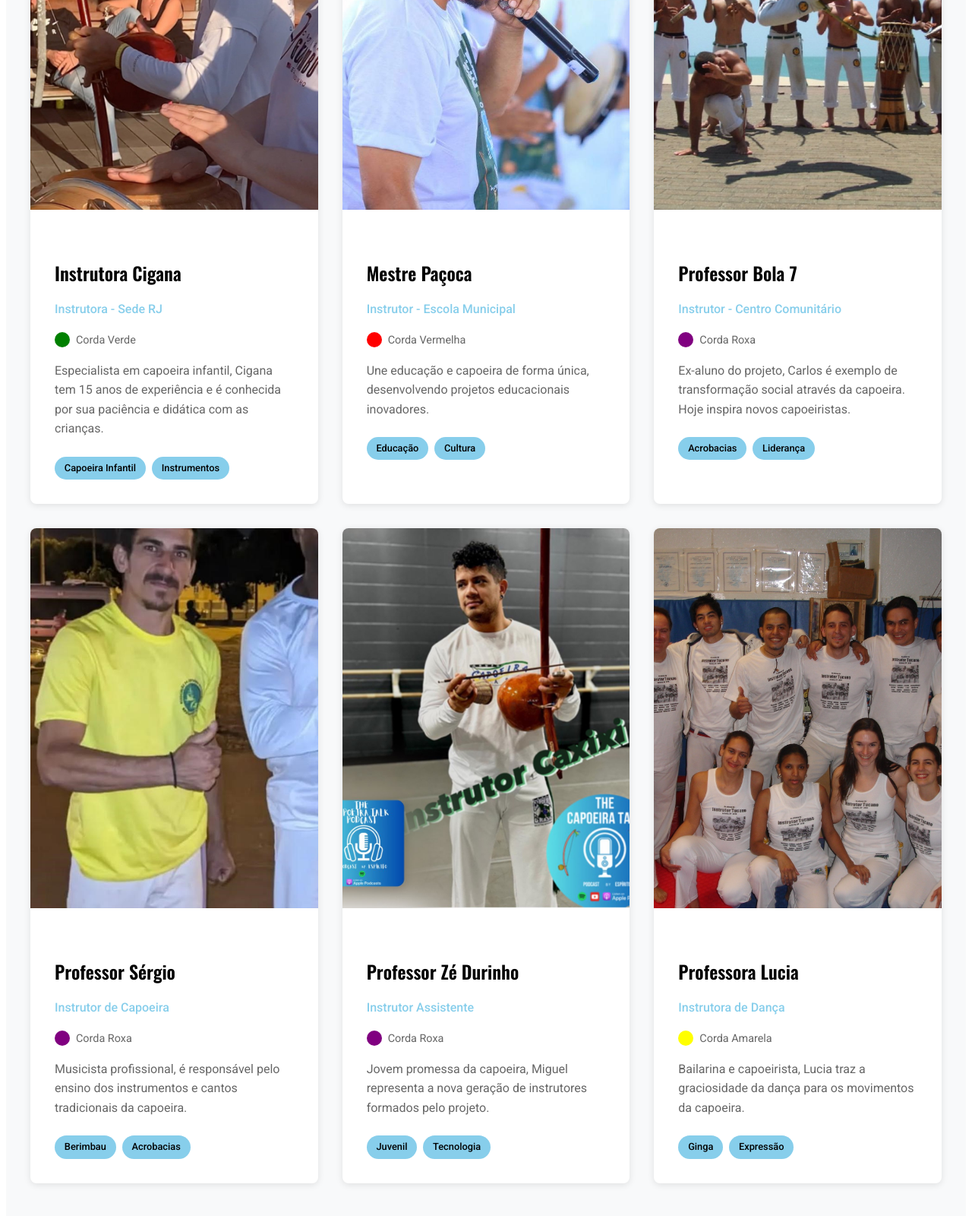
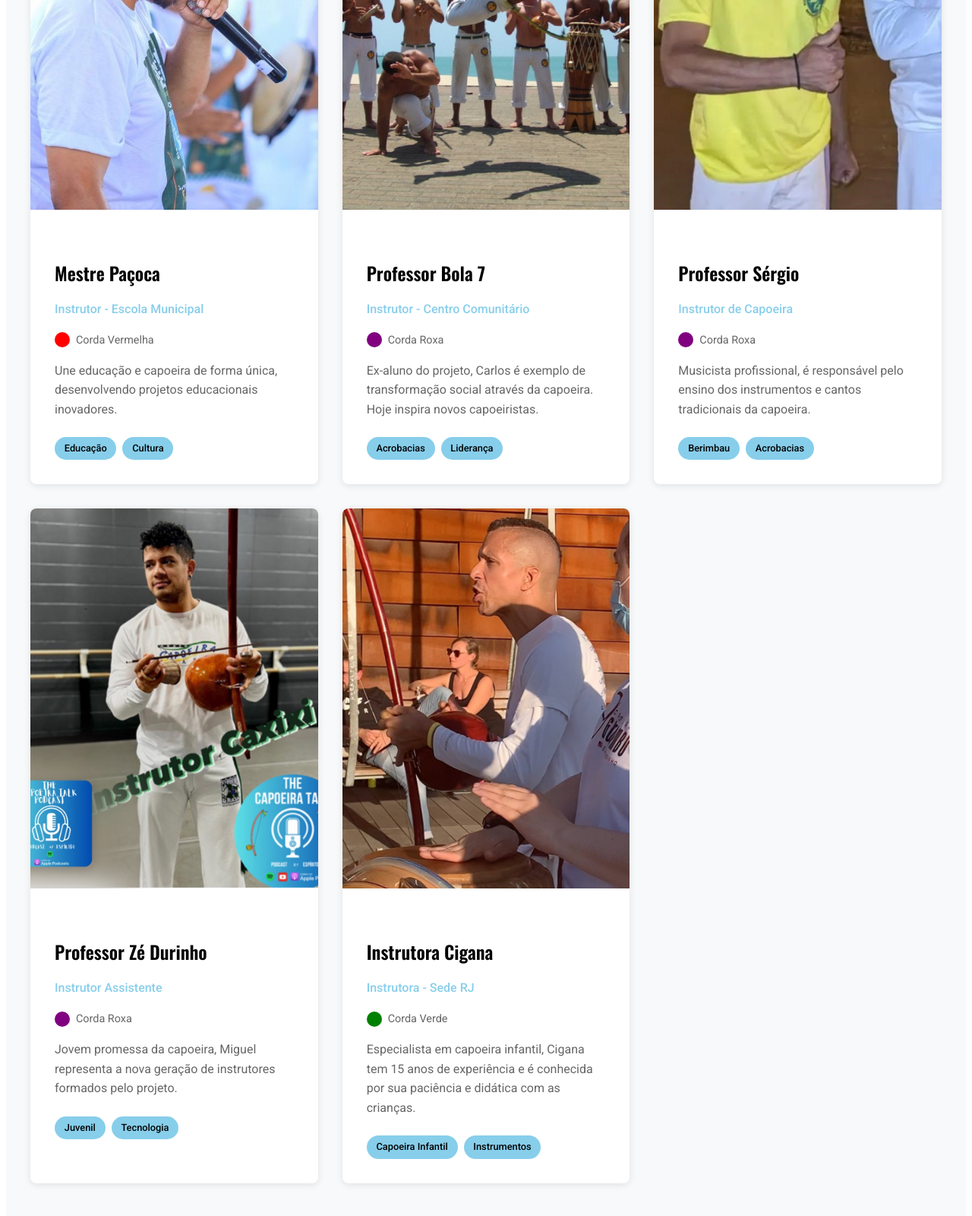
Before and after one commit to MiguelDrD/capoeira-site, a plain HTML site: page assets/HTML/instrutores.html in a window 1280 px wide. Shown: the part 1987-3587 px from the top of the page at 76% size. Drawn offline with nearby package versions, Linux system fonts and the light colour scheme.

Commit message:
Update instrutores.html

```diff
--- a/assets/HTML/instrutores.html
+++ b/assets/HTML/instrutores.html
@@ -70,7 +70,7 @@
                     <img src="/assets/img/fumaca.jpg" alt="Instrutora Deyva" class="instructor-img">
                     <div class="instructor-cord">
                         <span class="cord-label">Graduação:</span>
-                        <span class="cord-level">Instrutora</span>
+                        <span class="cord-level">Mestre</span>
                     </div>
                 </div>
 
@@ -89,7 +89,7 @@
                     <div class="instructor-achievements">
                         <h4>Principais Conquistas:</h4>
                         <ul>
-                            <li>25+ anos de experiência em capoeira</li>
+                            <li>32+ anos de experiência em capoeira</li>
                             <li>Mestre do Projeto Navio Negreiro</li>
                             <li>Especialista em Cultura Afro-Brasileira</li>
                             <li>Reconhecimento municipal pelos serviços prestados</li>
@@ -105,30 +105,7 @@
         <div class="container">
             <h2 class="section-title">Nossa Equipe</h2>
             <div class="instructors-grid">
-                <div class="instructor-card">
-                    <div class="instructor-photo">
-                        <img src="../search_images/EoMhZUjPj0iI.jpg" alt="Professor João" class="instructor-card-img">
-                        <div class="instructor-overlay">
-                            <div class="instructor-social">
-                                <a href="#" class="social-link"><i class="fab fa-instagram"></i></a>
-                                <a href="#" class="social-link"><i class="fab fa-facebook"></i></a>
-                            </div>
-                        </div>
-                    </div>
-                    <div class="instructor-details">
-                        <h3>Instrutora Cigana</h3>
-                        <p class="instructor-role">Instrutora - Sede RJ</p>
-                        <div class="instructor-cord-small">
-                            <span class="cord-color" style="background: #008000;"></span>
-                            <span>Corda Verde</span>
-                        </div>
-                        <p class="instructor-description">Especialista em capoeira infantil, Cigana tem 15 anos de experiência e é conhecida por sua paciência e didática com as crianças.</p>
-                        <div class="instructor-specialties">
-                            <span class="specialty">Capoeira Infantil</span>
-                            <span class="specialty">Instrumentos</span>
-                        </div>
-                    </div>
-                </div>
+
 
                 <div class="instructor-card">
                     <div class="instructor-photo">
@@ -232,7 +209,7 @@
 
                 <div class="instructor-card">
                     <div class="instructor-photo">
-                        <img src="../search_images/qLmujlLPHn2v.jpg" alt="Professora Lucia" class="instructor-card-img">
+                        <img src="../search_images/EoMhZUjPj0iI.jpg" alt="Professor João" class="instructor-card-img">
                         <div class="instructor-overlay">
                             <div class="instructor-social">
                                 <a href="#" class="social-link"><i class="fab fa-instagram"></i></a>
@@ -241,19 +218,20 @@
                         </div>
                     </div>
                     <div class="instructor-details">
-                        <h3>Professora Lucia</h3>
-                        <p class="instructor-role">Instrutora de Dança</p>
+                        <h3>Instrutora Cigana</h3>
+                        <p class="instructor-role">Instrutora - Sede RJ</p>
                         <div class="instructor-cord-small">
-                            <span class="cord-color" style="background: #FFFF00;"></span>
-                            <span>Corda Amarela</span>
+                            <span class="cord-color" style="background: #008000;"></span>
+                            <span>Corda Verde</span>
                         </div>
-                        <p class="instructor-description">Bailarina e capoeirista, Lucia traz a graciosidade da dança para os movimentos da capoeira.</p>
+                        <p class="instructor-description">Especialista em capoeira infantil, Cigana tem 15 anos de experiência e é conhecida por sua paciência e didática com as crianças.</p>
                         <div class="instructor-specialties">
-                            <span class="specialty">Ginga</span>
-                            <span class="specialty">Expressão</span>
+                            <span class="specialty">Capoeira Infantil</span>
+                            <span class="specialty">Instrumentos</span>
                         </div>
                     </div>
                 </div>
+
             </div>
         </div>
     </section>
```
